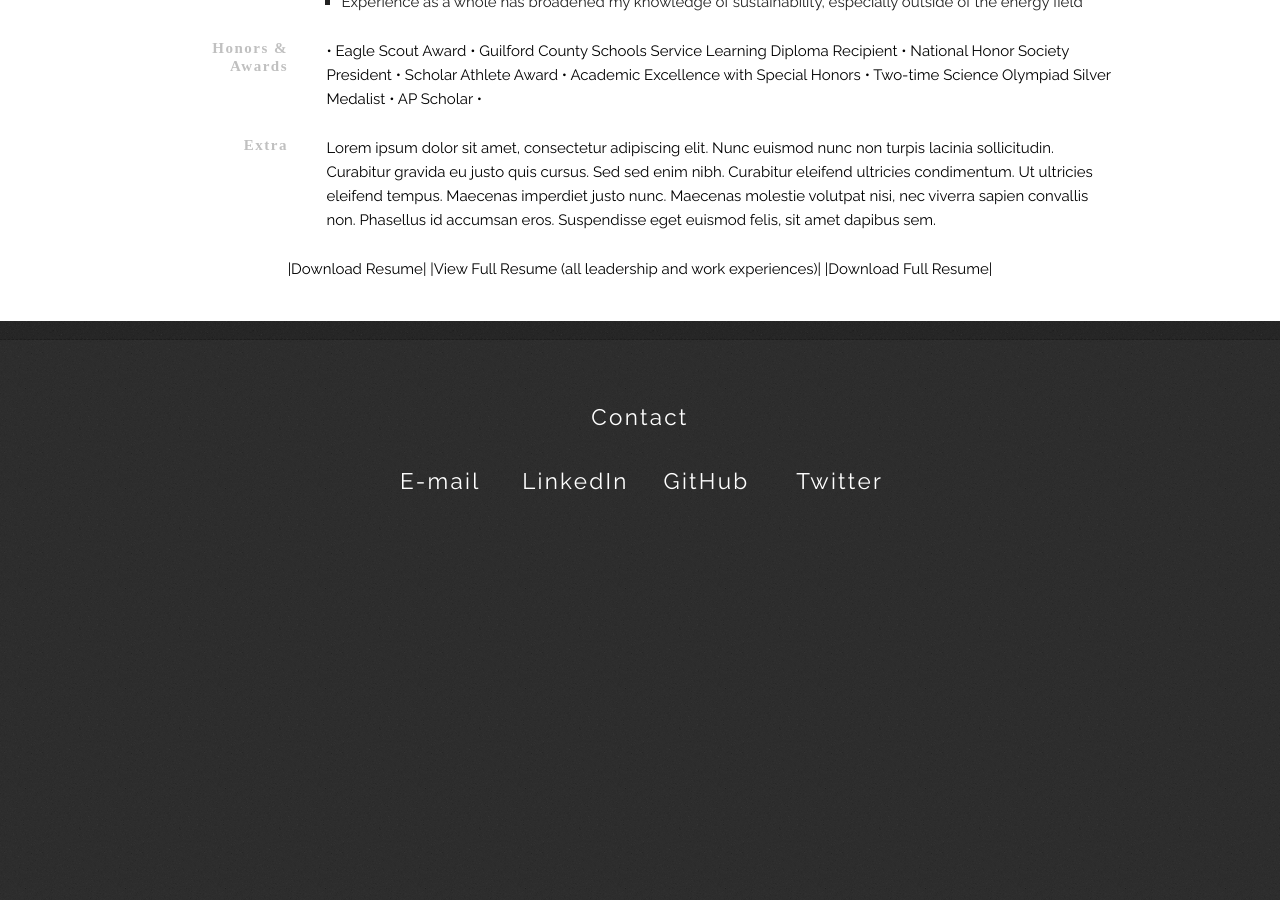
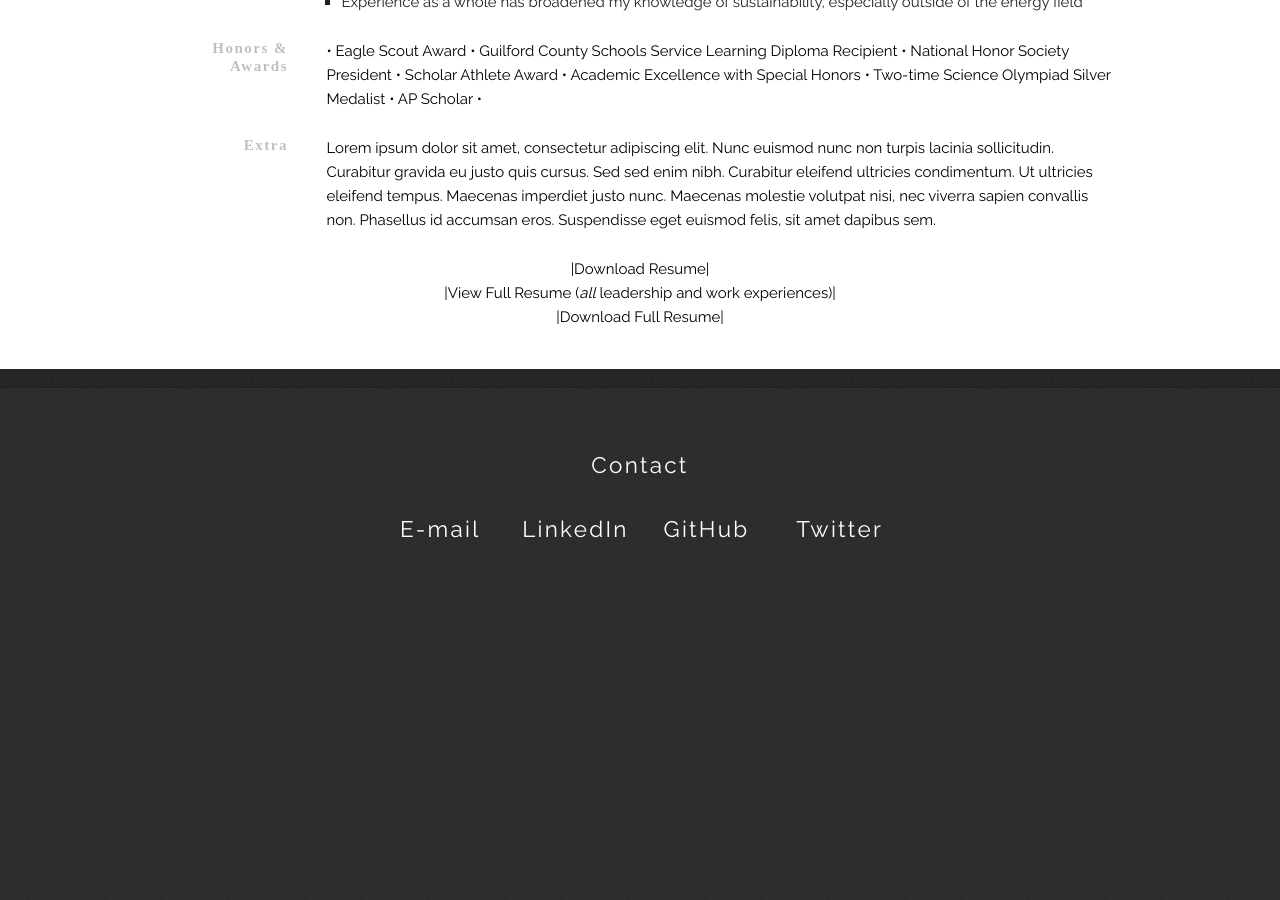
Before and after one commit to jacksoncwilliams/jackson-erin, a Jekyll site: the page built from simpleindex.html, in a window 1280 px wide and 900 px high, scrolled down 2847 px. Built offline with Jekyll 4.4.1, drawn with Linux system fonts in a browser that asks for light colours; nearby versions of some CDN libraries; some web fonts are replaced.

Commit message:
Update simpleindex.html

```diff
--- a/simpleindex.html
+++ b/simpleindex.html
@@ -251,13 +251,24 @@ title: Jackson Williams
             </div>
 
             <div class="container downloadbar">
-                        <div class=twelve columns">
+                        <div class=four columns">
                                     <p>
                                                 |Download Resume|
-                                                |View Full Resume (<emp>all</emp> leadership and work experiences)|
+                                    </p>
+                        </div>
+
+                        <div class=four columns">
+                                    <p>
+                                                |View Full Resume (<em>all</em> leadership and work experiences)|
+                                    </p>
+                        </div>
+
+                        <div class=four columns">
+                                    <p>
                                                 |Download Full Resume|
                                     </p>
                         </div>
+
             </div>
 </section>
 
```
